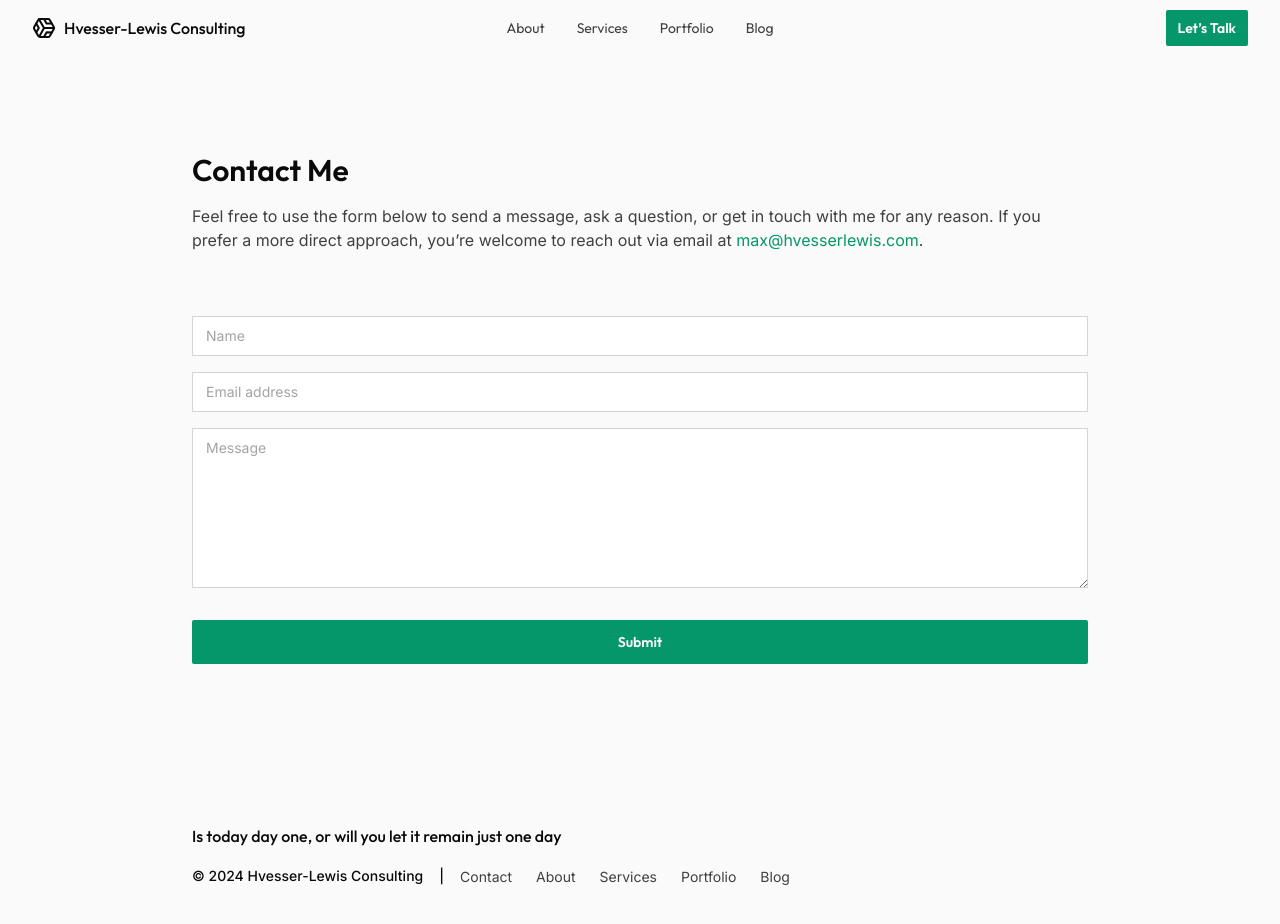
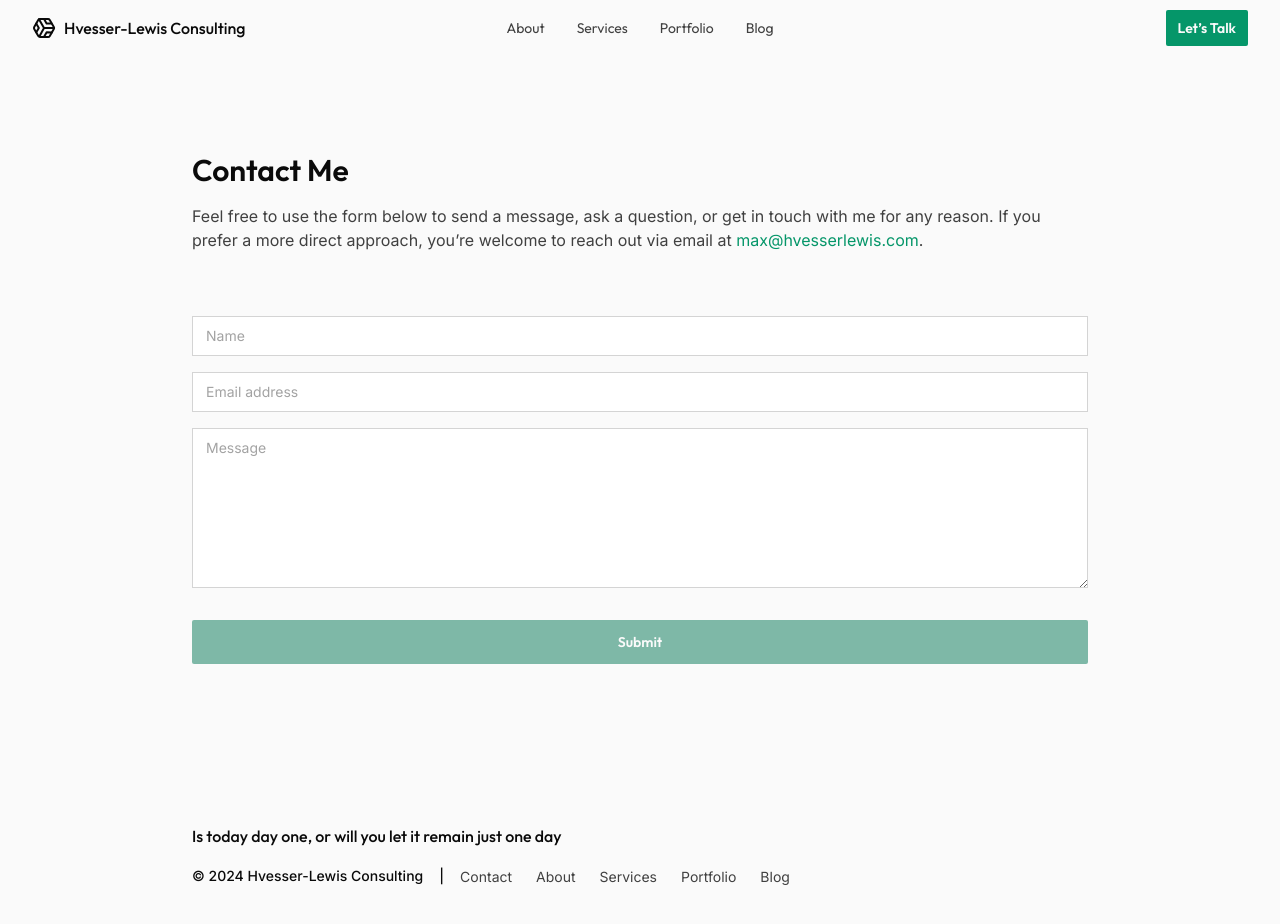
Before and after one commit to maxhves/hvesser-lewis-consulting-site, a Next.js app: page /contact in a window 1280 px wide. Shown: the top 924 px of the page. Built offline with nearby package versions, Linux system fonts and the light colour scheme.

Commit message:
Renamed BaseButton to Button.

```diff
--- a/src/app/contact/page.tsx
+++ b/src/app/contact/page.tsx
@@ -2,7 +2,7 @@ import React from 'react'
 import ContentContainer from "@/components/ui/content-container";
 import {Input} from "@/components/ui/input-new";
 import {Textarea} from "@/components/ui/textarea-new";
-import {BaseButton} from "@/components/ui/button-new";
+import {Button} from "@/components/ui/button-new";
 import {SectionHeading, SectionSubheading} from "@/components/ui/header";
 import Link from "next/link";
 
@@ -33,9 +33,9 @@ export default function Contact() {
           placeholder="Message"
           rows={6}
         />
-        <BaseButton className="mt-8">
+        <Button className="mt-8" disabled={true}>
           Submit
-        </BaseButton>
+        </Button>
       </ContentContainer>
     </main>
   )
--- a/src/components/ui/button-new.tsx
+++ b/src/components/ui/button-new.tsx
@@ -126,7 +126,7 @@ type ButtonProps = (
   | { accent?: never, plain?: never }
 ) &{ className: string, children: React.ReactNode } & (HeadlessButtonProps | React.ComponentPropsWithoutRef<typeof Link>)
 
-export const BaseButton = React.forwardRef(function BaseButton(
+export const Button = React.forwardRef(function Button(
   {accent, plain, className, children, ...props}: ButtonProps,
   ref: React.ForwardedRef<HTMLElement>
 ) {
```
